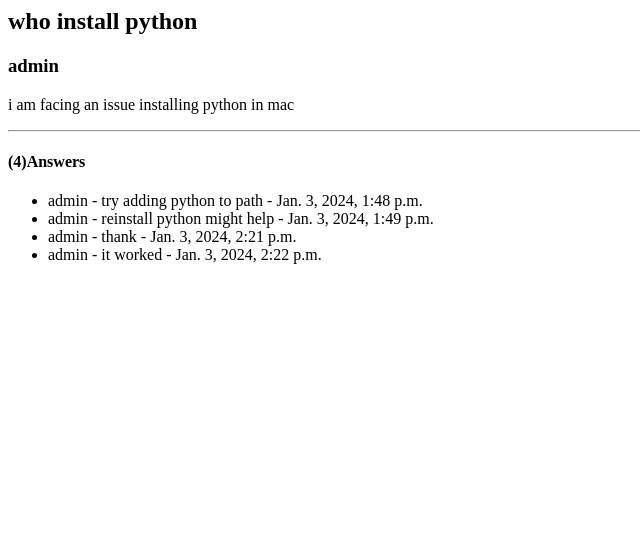
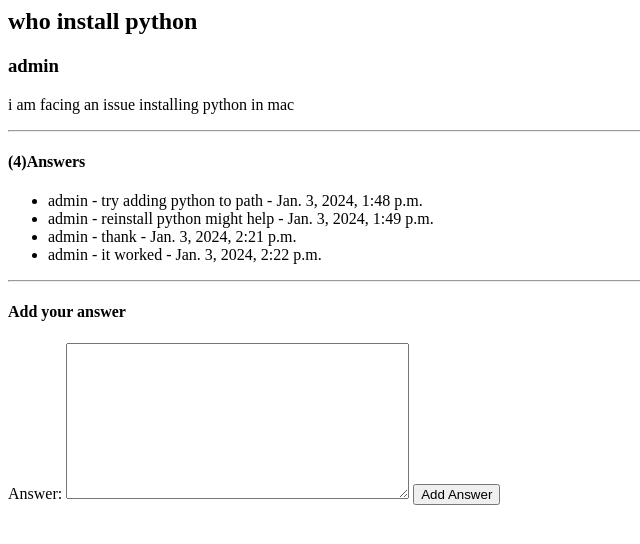
Before and after one commit to sabermhareshdj/Django-Forum-Task-2024, a Django app: page /questions/1 in a window 1280 px wide. Shown: the top 544 px of the page, without its empty margins (0-640 px from the left). Run offline with Django 4.2, Linux system fonts and the light colour scheme; data comes from the database, SQL or seed files in the repository; both versions use the stored data as it was after the commit; parts of the project's set-up code (start-up, migrations or seed data) failed here and were passed over.

Commit message:
add answer form

```diff
--- /dev/null
+++ b/forum/froms.py
@@ -0,0 +1,7 @@
+from django import forms
+from .models import Answer
+
+class AnswerForm(forms.ModelForm):
+    class Meta:
+        model = Answer
+        fields = ['answer']
--- a/forum/templates/forum/detail.html
+++ b/forum/templates/forum/detail.html
@@ -11,3 +11,13 @@
         <li> {{ object.author}} - {{object.answer}} - {{object.created_at}}</li>
     {% endfor %}
 </ul>
+
+<hr>
+<h4> Add your answer </h4>
+
+<form method="post">
+    {% csrf_token %}
+    {{form}}
+    <input type="submit" value="Add Answer">
+
+</form>
--- a/forum/views.py
+++ b/forum/views.py
@@ -1,5 +1,6 @@
 from django.shortcuts import render
 from .models import Question, Answer
+from .froms import AnswerForm
 
 
 def question_list(request):
@@ -10,5 +11,17 @@ def question_list(request):
 def question_detail(request, id):
     question = Question.objects.get(id=id)
 
+    if request.method == 'POST':
+        form = AnswerForm(request.POST)
+        if form.is_valid():
+            myform = form.save(commit=False)
+            myform.author = request.user
+            myform.question = question
+            myform.save()
 
-    return render(request, 'forum\detail.html', {'question':question})
+            #form = AnswerForm()
+    else:
+        form = AnswerForm()
+
+
+    return render(request, 'forum\detail.html', {'question':question, 'form':form})
```
Also changed, not shown: db.sqlite3.
